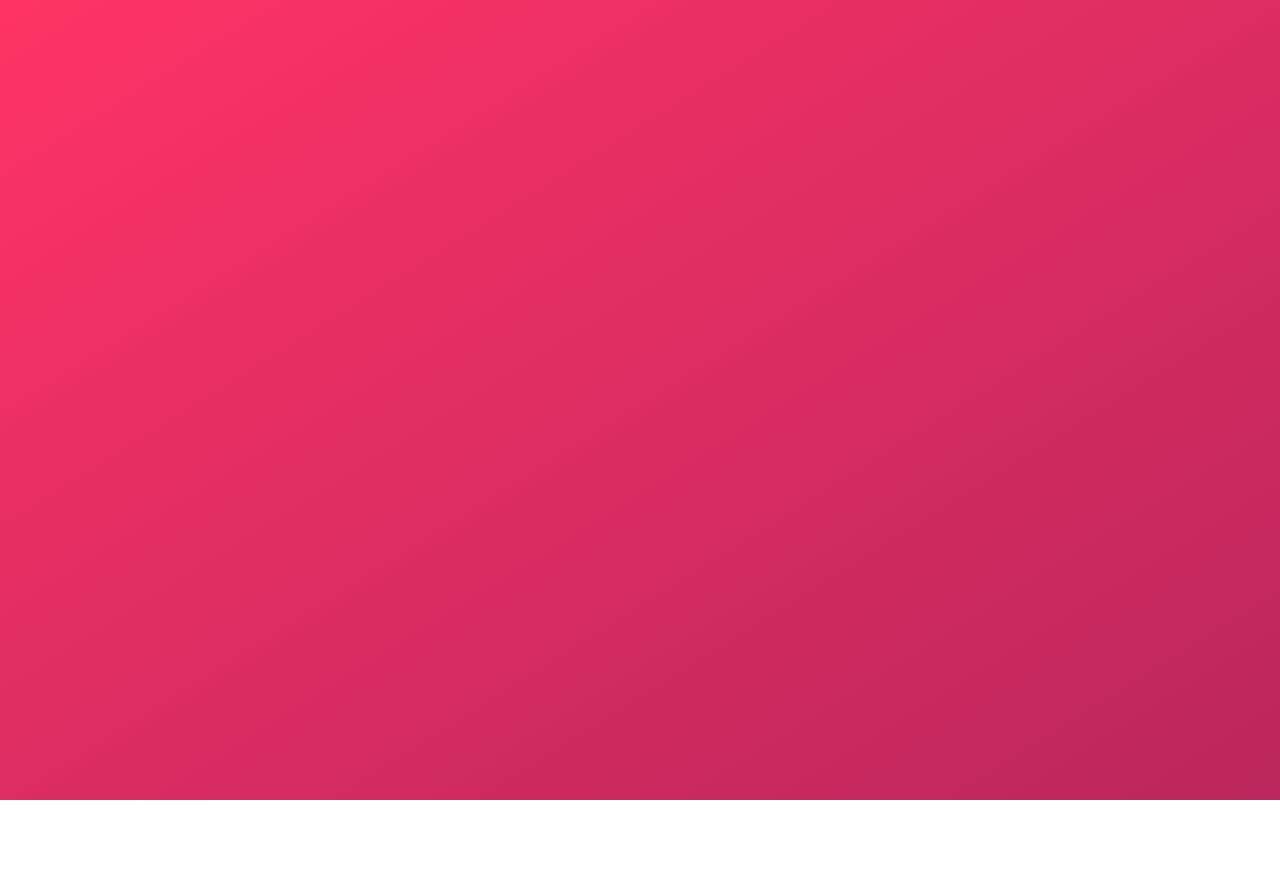
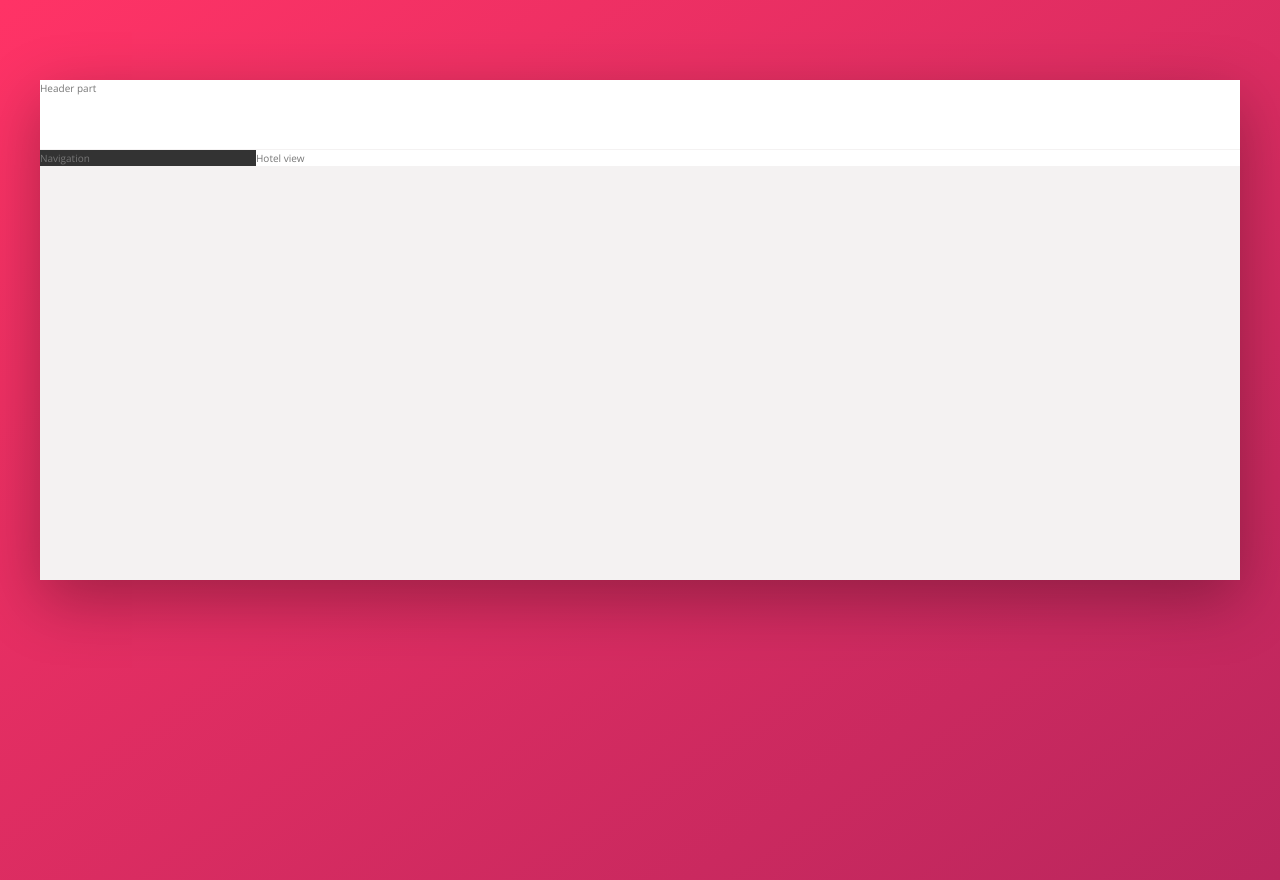
Before and after one commit to benwhite0820/trillo, a React (Vite) app: page / in a window 1280 px wide. Before the commit the page ends 800 px from the top, so only its background shows below. Built offline with nearby package versions, Linux system fonts and the light colour scheme.

Commit message:
building the overrall layout

```diff
--- a/src/App.scss
+++ b/src/App.scss
@@ -0,0 +1,27 @@
+.container {
+  max-width: 120rem;
+  margin: 8rem auto;
+  background-color: var(--color-grey-light-2);
+  box-shadow: var(--shadow-dark);
+  min-height: 50rem;
+}
+
+.header {
+  height: 7rem;
+  background-color: #fff;
+  border-bottom: 1px solid var(--color-grey-light-2);
+}
+
+.content {
+  display: flex;
+}
+
+.sidebar {
+  background-color: var(--color-grey-dark-1);
+  flex: 0 0 18%;
+}
+
+.hotel-view {
+  background-color: #fff;
+  flex: 1;
+}
--- a/src/App.tsx
+++ b/src/App.tsx
@@ -1,7 +1,17 @@
 import './App.scss';
 
 function App() {
-  return <></>;
+  return (
+    <>
+      <div className="container">
+        <header className="header">Header part</header>
+        <div className="content">
+          <nav className="sidebar">Navigation</nav>
+          <main className="hotel-view">Hotel view</main>
+        </div>
+      </div>
+    </>
+  );
 }
 
 export default App;
```
